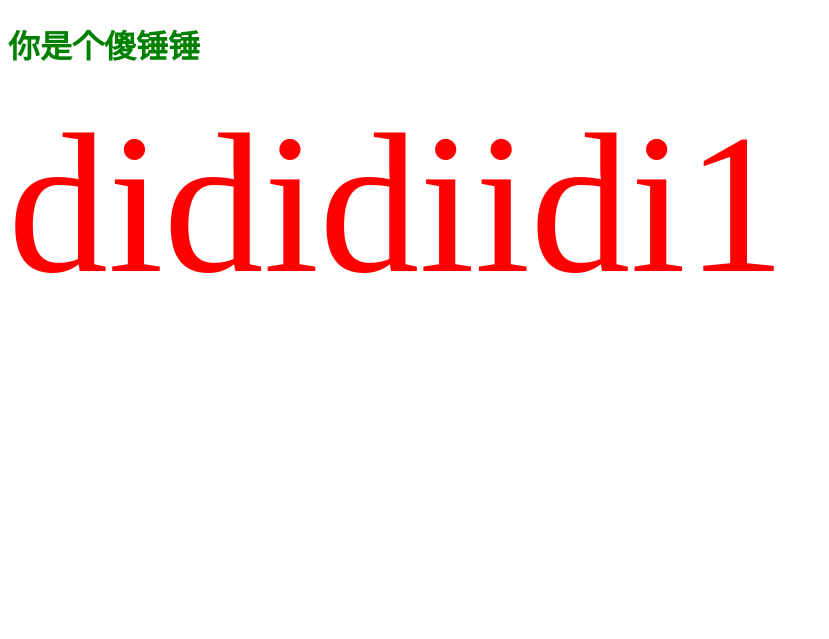
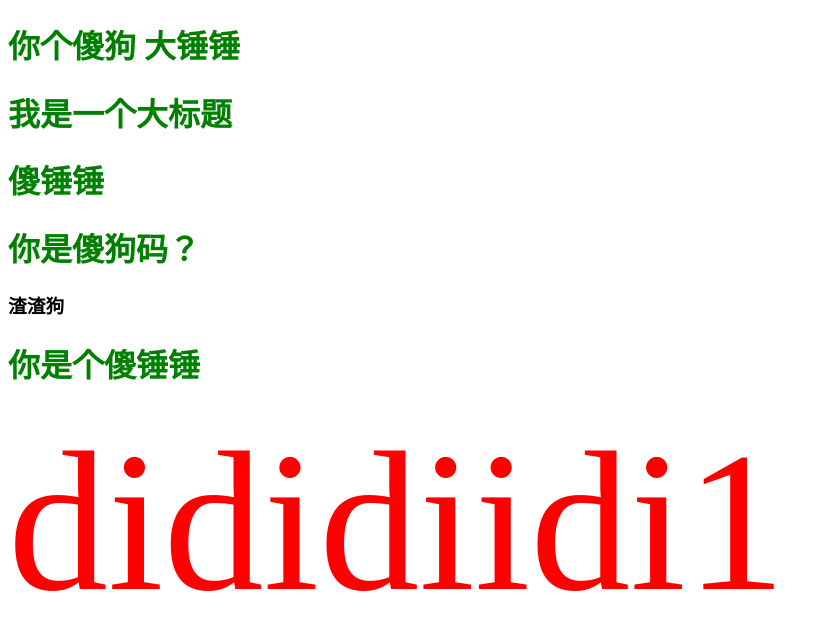
Before and after one commit to shaoyuchao/proj_01, a plain HTML site: page index.html in a window 1280 px wide. Shown: the whole page, without its empty margins (0-829 px from the left). Drawn offline with Linux system fonts and the light colour scheme.

Commit message:
修改样式

```diff
--- a/index.html
+++ b/index.html
@@ -9,6 +9,11 @@
 </head>
 
 <body>
+    <h1>你个傻狗 大锤锤</h1>
+    <h1>我是一个大标题</h1>
+    <h1>傻锤锤</h1>
+    <h1>你是傻狗码？</h1>
+    <h3>渣渣狗</h3>
     <h1>你是个傻锤锤</h1>
     <div>dididiidi1</div>
 </body>
```
